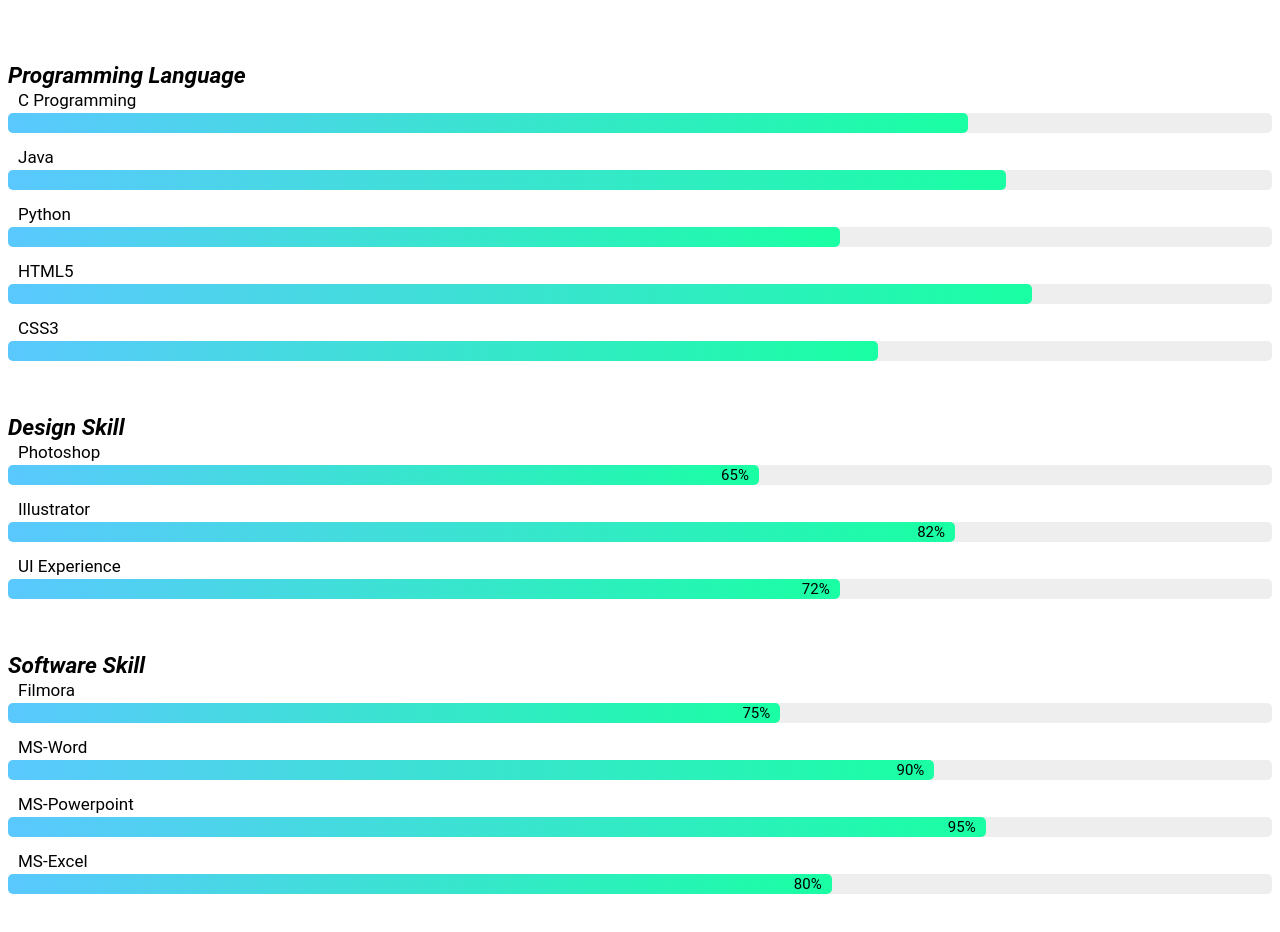
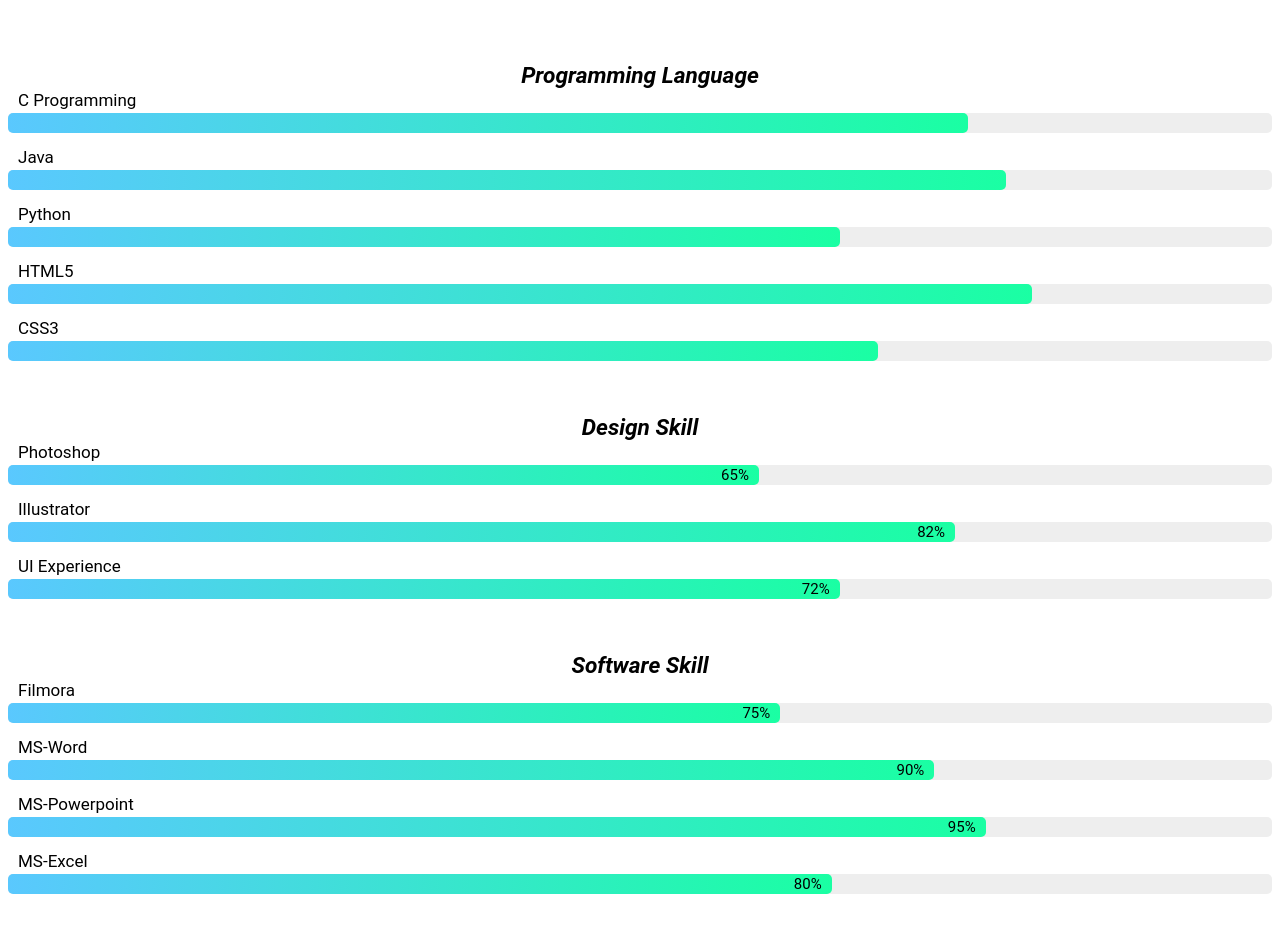
Before and after one commit to Apurbo-Roy/Skillbar, a plain HTML site: page index.html in a window 1280 px wide. Before the commit the page ends 894 px from the top, so only its background shows below. Drawn offline with Linux system fonts and the light colour scheme.

Commit message:
second version

```diff
--- a/design.css
+++ b/design.css
@@ -2,11 +2,12 @@
     font-size: 18px;
     font-family: 'Indie Flower', cursive;
     padding-top: 0.3cm;
+    padding-bottom: 10cm;
     height:1cm;
-    bottom: 0px;
+    bottom: 10cm;
     margin: 0px ;
     background-color: #fff;
-
+    text-align: center;
 }
 #box{
     font-size: 18px;
```
